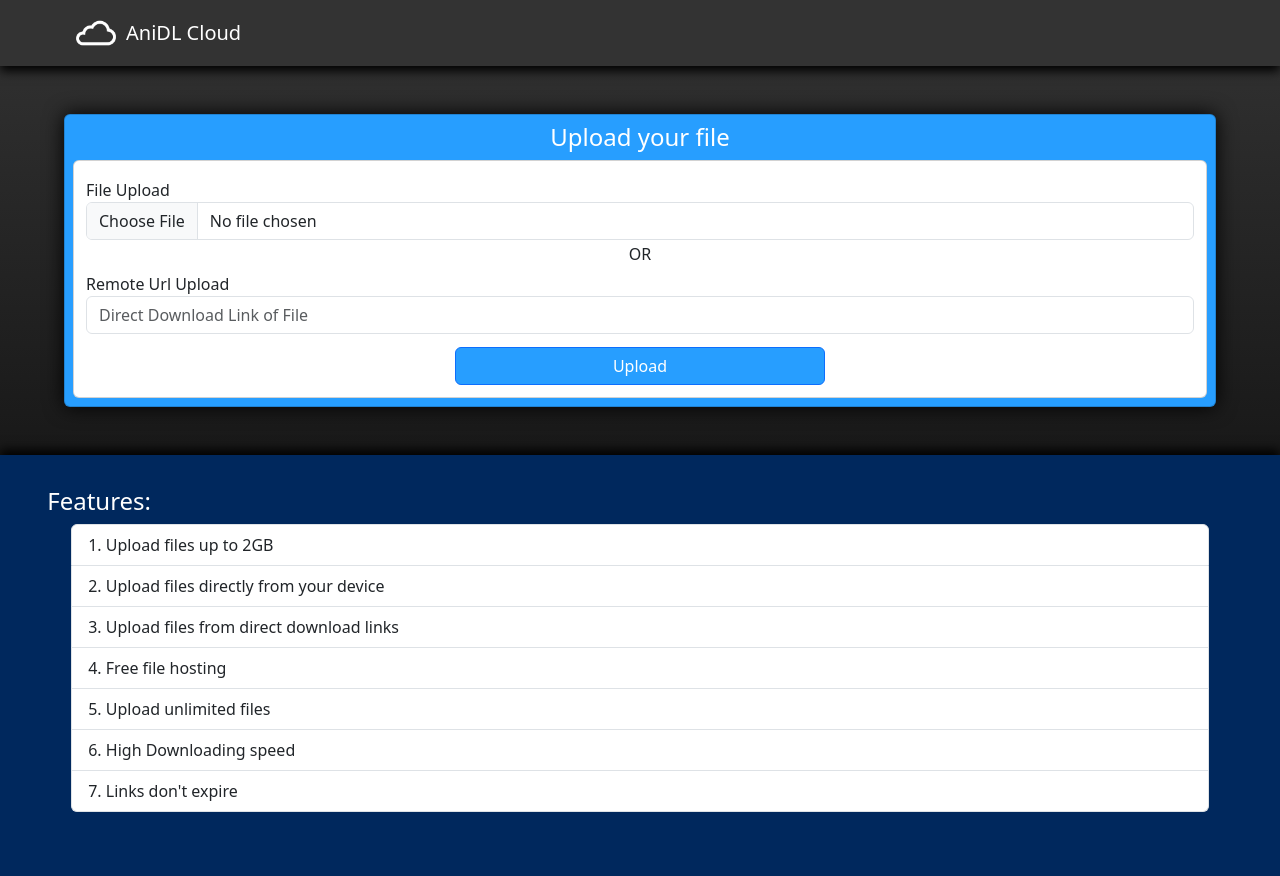
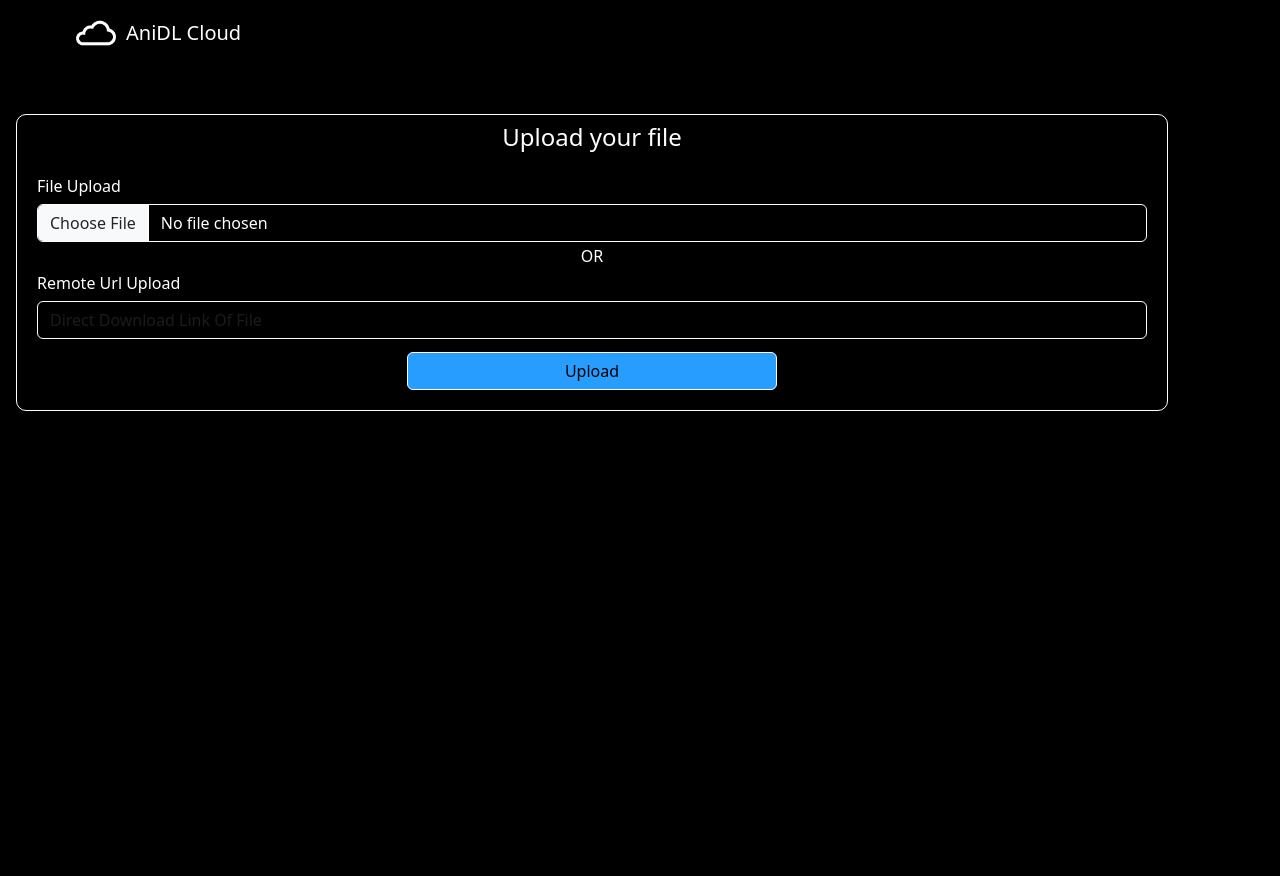
Before and after one commit to rindo57/cloud, a Python web app: template templates/minindex.html in a window 1280 px wide. After the commit the page ends 411 px from the top, so only its background shows below. Run offline with Jinja, Linux system fonts and the light colour scheme; the template is opened without the code that fills it, so the values that code supplies are empty.

Commit message:
Update minindex.html

```diff
--- a/templates/minindex.html
+++ b/templates/minindex.html
@@ -1,33 +1,57 @@
 <!DOCTYPE html>
 <html lang="en">
-
 <head>
   <meta charset="UTF-8" />
   <meta name="viewport" content="width=device-width, initial-scale=1.0" />
   <title>AniDL Cloud</title>
 
-  <link href="https://cdn.jsdelivr.net/npm/bootstrap@5.3.1/dist/css/bootstrap.min.css" rel="stylesheet"
-    integrity="sha384-4bw+/aepP/YC94hEpVNVgiZdgIC5+VKNBQNGCHeKRQN+PtmoHDEXuppvnDJzQIu9" crossorigin="anonymous" />
-  <script src="https://cdn.jsdelivr.net/npm/bootstrap@5.3.1/dist/js/bootstrap.bundle.min.js"
-    integrity="sha384-HwwvtgBNo3bZJJLYd8oVXjrBZt8cqVSpeBNS5n7C8IVInixGAoxmnlMuBnhbgrkm"
-    crossorigin="anonymous"></script>
+  <link href="https://cdn.jsdelivr.net/npm/bootstrap@5.3.1/dist/css/bootstrap.min.css" rel="stylesheet" integrity="sha384-4bw+/aepP/YC94hEpVNVgiZdgIC5+VKNBQNGCHeKRQN+PtmoHDEXuppvnDJzQIu9" crossorigin="anonymous" />
+  <script src="https://cdn.jsdelivr.net/npm/bootstrap@5.3.1/dist/js/bootstrap.bundle.min.js" integrity="sha384-HwwvtgBNo3bZJJLYd8oVXjrBZt8cqVSpeBNS5n7C8IVInixGAoxmnlMuBnhbgrkm" crossorigin="anonymous"></script>
   <link rel="stylesheet" href="../static/index.css" />
-
   <style>
-    /* Gradient Background */
     body {
-      background: linear-gradient(to bottom, #333, #000);
-      color: #fff;
+      background-color: black;
+      color: white;
     }
-
     .navbar {
-      background-color: #333;
+      background-color: black;
     }
-
-    /* Add more specific styles as needed */
+    .navbar-brand {
+      color: white !important;
+    }
+    .form-control {
+      background-color: black;
+      color: white;
+      border-color: white;
+    }
+    .btn-primary {
+      background-color: white;
+      color: black;
+      border-color: white;
+    }
+    .table {
+      color: white;
+    }
+    .list-group-item {
+      background-color: black;
+      color: white;
+      border-color: white;
+    }
+    /* Additional Styles */
+    #udiv-main, #udiv2-main {
+      background-color: black;
+      color: white;
+      border: 1px solid white;
+      border-radius: 10px;
+      padding: 15px;
+    }
+    #udiv-inner, #udiv2-inner {
+      background-color: black;
+      color: white;
+      border: none;
+    }
   </style>
 </head>
-
 <body>
   <!-- Navbar -->
   <nav class="navbar navbar-expand-lg" data-bs-theme="dark">
@@ -39,21 +63,20 @@
     </div>
   </nav>
 
-  <div class="d-flex justify-content-center m-0 flex-wrap">
   <!-- Upload div -->
   <div id="udiv-main" class="card mx-3 my-5 text-center p-2">
-      <h4>Upload your file</h4>
+    <h4 style="color: white;">Upload your file</h4>
     <div id="udiv-inner" class="card p-2">
       <div id="form-div">
         <form id="upload-form" class="p-1">
           <div class="form-group">
-              <label for="file-input">File Upload</label>
+            <h6 for="file-input" style="color: white;">File Upload</h6>
             <input class="form-control" type="file" id="file-input" />
           </div>
-            <h6>OR</h6>
+          <h6 style="color: white;">OR</h6>
           <div class="form-group">
-              <label for="url-input">Remote Url Upload</label>
-              <input type="url" class="form-control" id="url-input" placeholder="Direct Download Link of File" />
+            <h6 for="url-input" style="color: white;">Remote Url Upload</h6>
+            <input type="url" class="form-control" id="url-input" placeholder="Direct Download Link Of File" />
           </div>
           <button type="submit" class="btn btn-primary mt-2 col-4" value="Upload">
             Upload
@@ -67,9 +90,9 @@
   </div>
 
   <!-- Progress div -->
-    <div id="udiv2-main" class="card m-5 text-center p-2" style="display: none;">
-      <h4 id="hstatus">Uploading...</h4>
-      <div id="udiv-inner" class="card p-2">
+  <div id="udiv2-main" class="card m-5 text-center p-2" style="display:  none;">
+    <h4 id="hstatus" style="color: white;">Uploading...</h4>
+    <div id="udiv2-inner" class="card p-2">
       <table class="table">
         <tbody>
           <tr>
@@ -90,31 +113,15 @@
           </tr>
         </tbody>
       </table>
-
       <div class="progress-bar">
         <div id="progressor"></div>
       </div>
     </div>
   </div>
-  </div>
 
-  <div id="site-info-outer" class="py-5 pt-3">
-    <div id="site-info" class="d-flex justify-content-center p-3">
-      <div>
-        <h4>Features:</h4>
-        <ul class="list-group list list-group-numbered mx-4">
-          <li class="list-group-item">Upload files up to 2GB</li>
-          <li class="list-group-item">Upload files directly from your device</li>
-          <li class="list-group-item">Upload files from direct download links</li>
-          <li class="list-group-item">Free file hosting</li>
-          <li class="list-group-item">Upload unlimited files</li>
-          <li class="list-group-item">High Downloading speed</li>
-          <li class="list-group-item">Links don't expire</li>
-        </ul>
-      </div>
-    </div>
-  </div>
+  <!-- Rest of your content -->
+  <!-- ... -->
+
 </body>
 <script src="../static/index.js"></script>
-
 </html>
```
Lines whose indentation alone changed are shown as unchanged.
